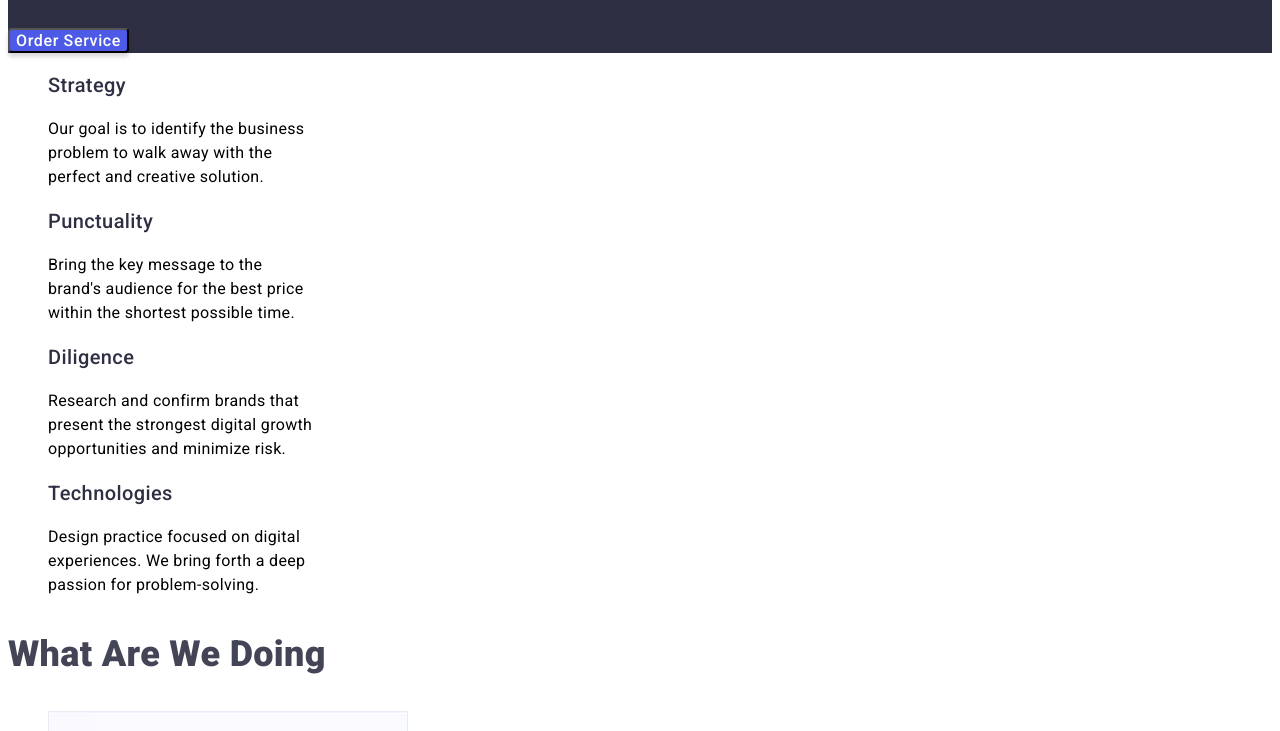
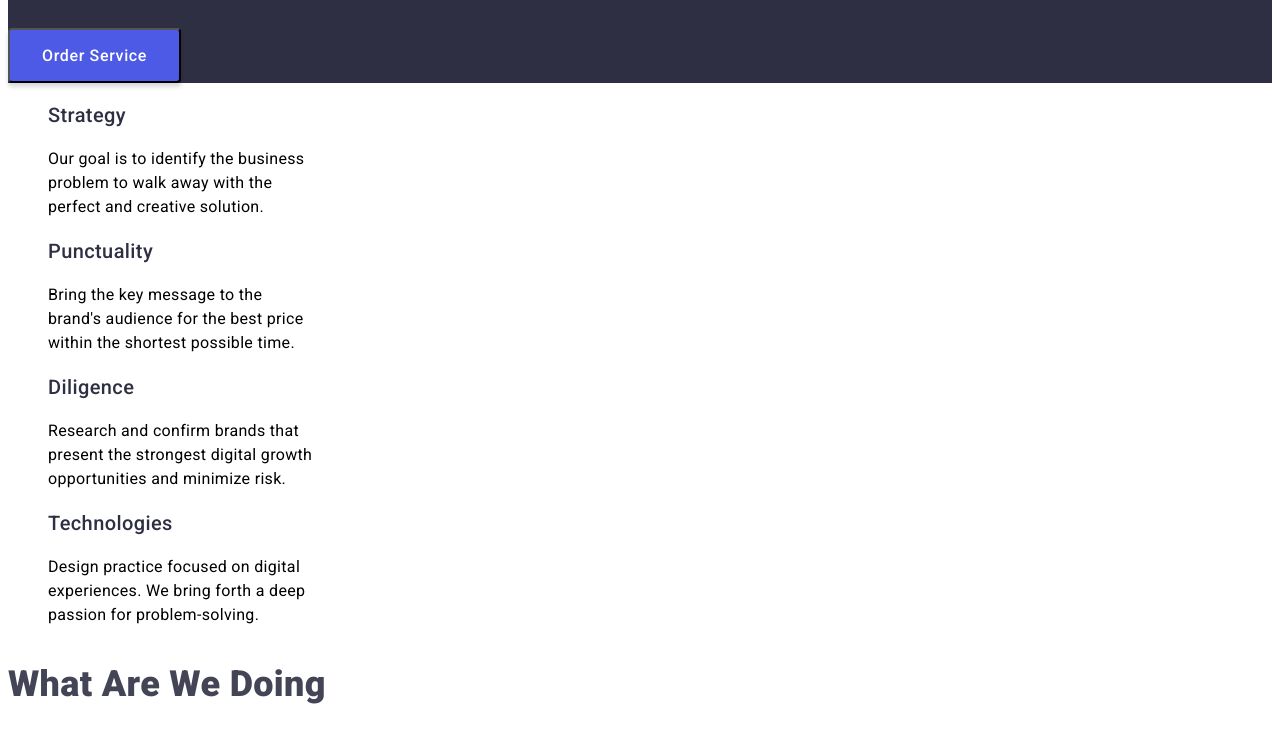
Before and after one commit to GetTheApp/goit-markup-hw-02, a plain HTML site: page index.html in a window 1280 px wide. Shown: the part 369-1100 px from the top of the page. Drawn offline with Linux system fonts and the light colour scheme.

Commit message:
Revised Homework 2
Added padding 16px 32px and gap 10 px to the button in the Hero section.

```diff
--- a/css/styles.css
+++ b/css/styles.css
@@ -84,6 +84,8 @@ body {
 
 .btn-primary{
     display: inline-flex;
+    padding: 16px 32px;
+    gap: 10px;
     border-radius: 4px;
     background: var(--iris, #4D5AE5);
     box-shadow: 0px 4px 4px 0px rgba(0, 0, 0, 0.15);
```
